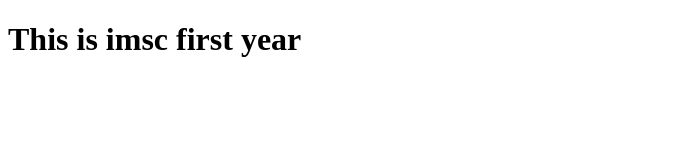
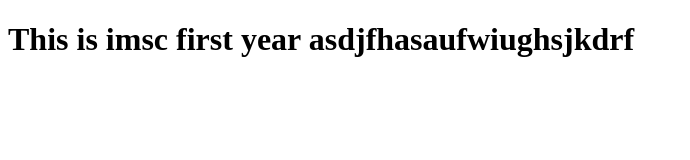
Before and after one commit to devShreyarth/ImscProj, a plain HTML site: page index.html in a window 1280 px wide. Shown: the whole page, without its empty margins (0-690 px from the left). Drawn offline with Linux system fonts and the light colour scheme.

Commit message:
chhokri sudhari gai 6

```diff
--- a/index.html
+++ b/index.html
@@ -6,6 +6,6 @@
     <title>Document</title>
 </head>
 <body>
-    <h1>This is imsc first year</h1>
+    <h1>This is imsc first year asdjfhasaufwiughsjkdrf</h1>
 </body>
 </html>
```
